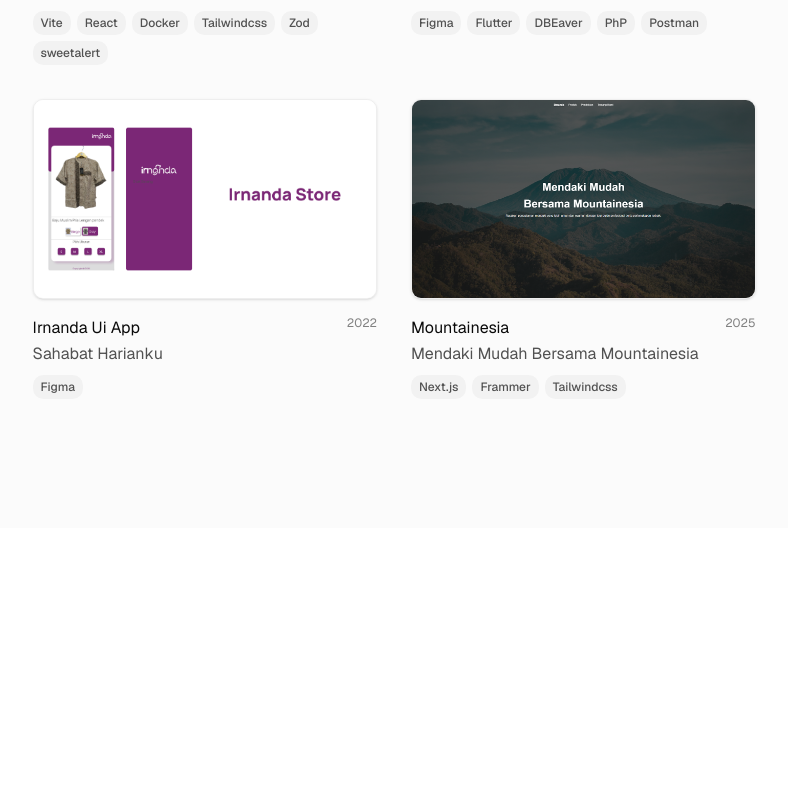
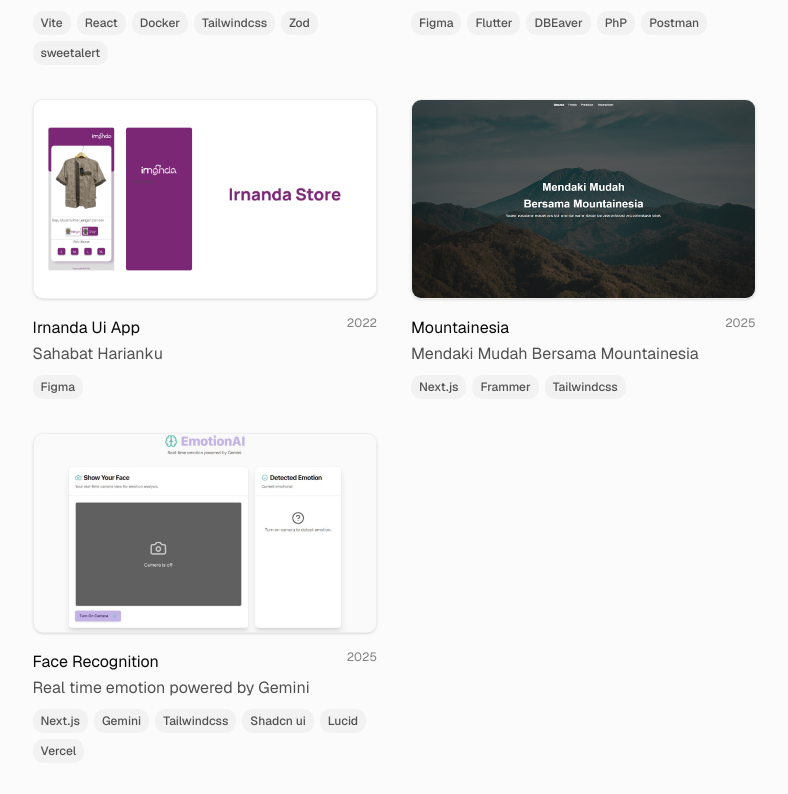
Before and after one commit to dimdimah/dimah-com, a Next.js app: page / in a window 1280 px wide. Shown: the part 1212-2006 px from the top of the page, without its empty margins (246-1034 px from the left). Before the commit the page ends 1740 px from the top, so only its background shows below. Built offline with nearby package versions, Linux system fonts and the light colour scheme.

Commit message:
add: adding new content to project section

```diff
--- a/src/data/home.js
+++ b/src/data/home.js
@@ -77,4 +77,19 @@ export const projectDatas = [
     imageUrl: "/mountainesia.png",
     url: "https://mountainesia.vercel.app/",
   },
+  {
+    nameProject: "Face Recognition",
+    pub_year: "2025",
+    tagline: "Real time emotion powered by Gemini",
+    techstack: [
+      "Next.js",
+      "Gemini",
+      "Tailwindcss",
+      "Shadcn ui",
+      "Lucid",
+      "Vercel",
+    ],
+    imageUrl: "/face-recognitons.png",
+    url: "https://face-predictions.vercel.app/",
+  },
 ];
```
Also changed, not shown: public/face-recognitons.png (added).
